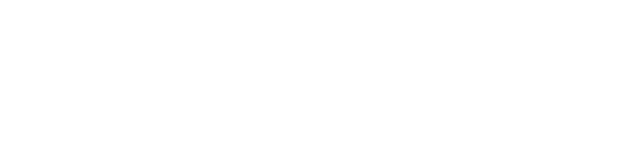
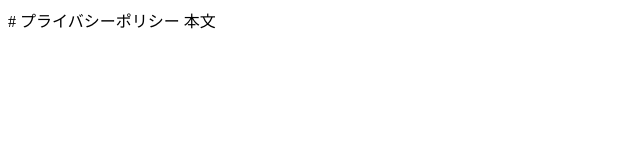
Before and after one commit to G-Maty/PrivacyPolicy_Page, a plain HTML site: page index.html in a window 1280 px wide. Shown: the whole page, without its empty margins (0-640 px from the left). Drawn offline with Linux system fonts and the light colour scheme.

Commit message:
Update index.html

```diff
--- a/index.html
+++ b/index.html
@@ -3,9 +3,10 @@
 <head><!-- ここから裏の設定ですよという宣言 -->
 	<meta charset="utf-8"><!-- 文字化け防止の記述 -->
 	<meta http-equiv="X-UA-Compatible" content="IE=edge"><!-- ややこしいので無視してOK -->
-	<title>30分で作るホームページ</title><!-- ページのタイトルを入れます -->
+	<title>プライバシーポリシー</title><!-- ページのタイトルを入れます -->
 </head><!-- ここまでがうらの設定ですよという宣言 -->
 <body><!-- ここからページに表示される内容ですよという宣言 -->
-
+	# プライバシーポリシー
+	本文
 </body><!-- ここまでがページに表示される内容ですよという宣言 -->
 </html><!-- ここまでがHTMLですという終わりの宣言 -->
```
